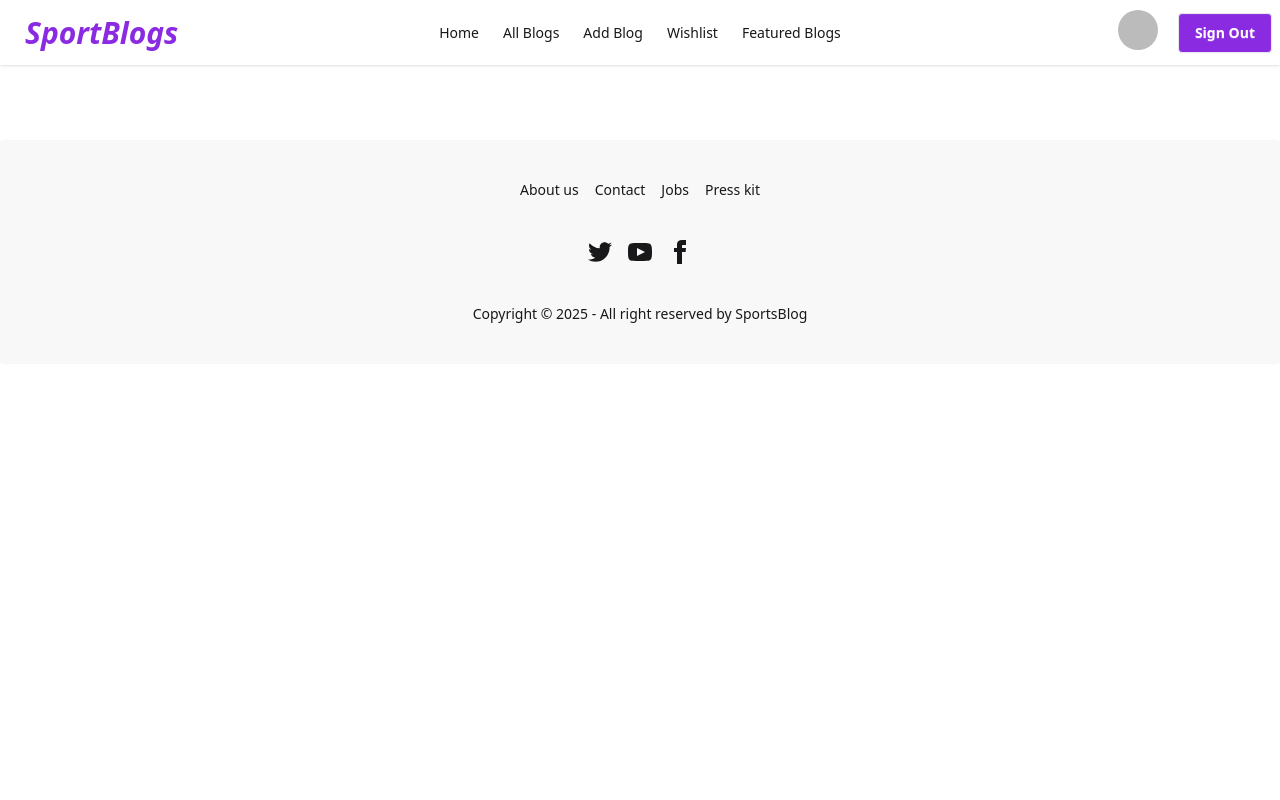
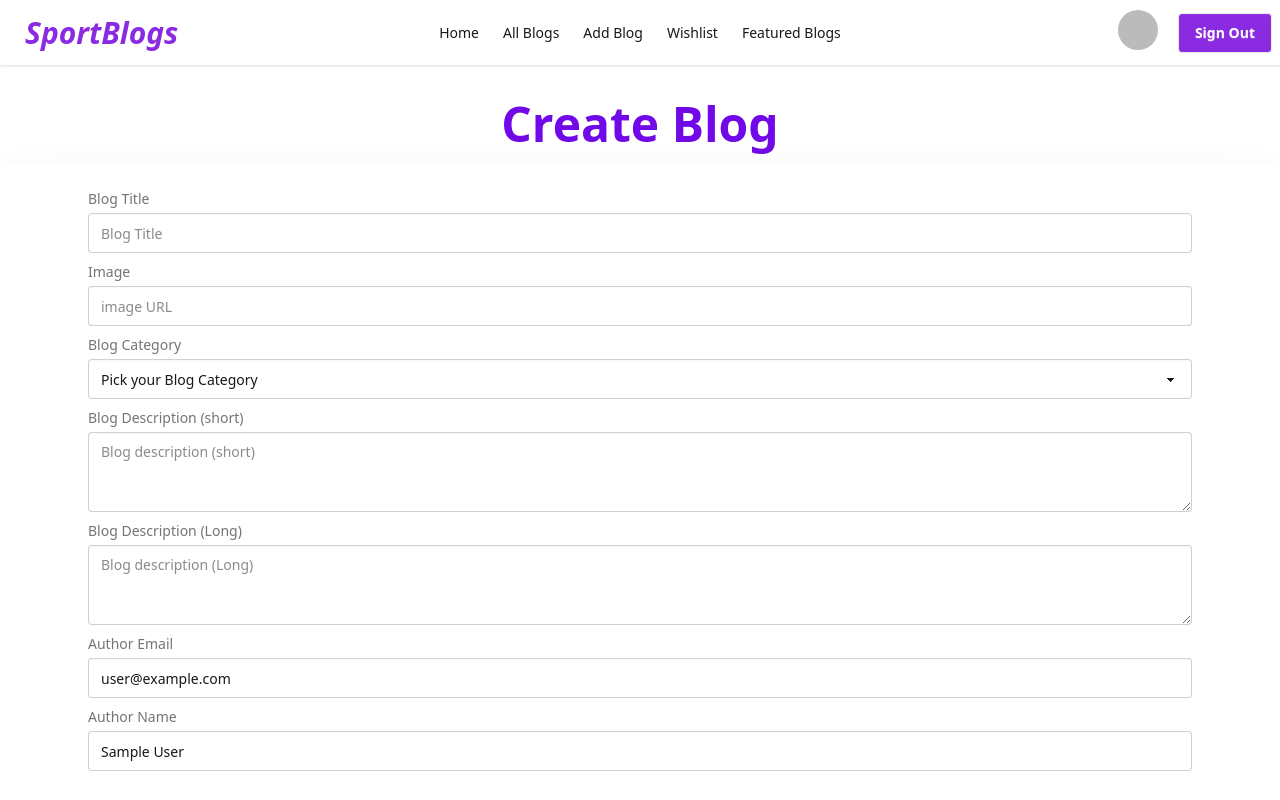
Before and after one commit to Navidh09/blog-website-client, a React (Vite) app: page /addBlog in a window 1280 px wide. Shown: the top 800 px of the page. Built offline with nearby package versions, Linux system fonts and the light colour scheme; no server answers; sample sign-in values are in the browser's storage.

Commit message:
add blog part done

```diff
--- a/package.json
+++ b/package.json
@@ -11,6 +11,7 @@
   },
   "dependencies": {
     "@tailwindcss/vite": "^4.1.5",
+    "@tanstack/react-table": "^8.21.3",
     "axios": "^1.9.0",
     "date-fns": "^4.1.0",
     "firebase": "^11.7.1",
@@ -22,6 +23,7 @@
     "react-icons": "^5.5.0",
     "react-router": "^7.5.3",
     "react-toastify": "^11.0.5",
+    "sweetalert2": "^11.21.0",
     "swiper": "^11.2.6",
     "tailwindcss": "^4.1.5"
   },
--- a/src/pages/AddBlog.jsx
+++ b/src/pages/AddBlog.jsx
@@ -1,7 +1,158 @@
-import React from "react";
+// import { useNavigate } from "react-router";
+import axios from "axios";
+import useAuth from "../hooks/useAuth";
+import Swal from "sweetalert2";
 
 const AddBlog = () => {
-  return <div></div>;
+  const { user } = useAuth();
+  // const navigate = useNavigate();
+
+  const handleAddJob = (e) => {
+    e.preventDefault();
+    const formData = new FormData(e.target);
+    const initialData = Object.fromEntries(formData.entries());
+
+    const finalData = {
+      ...initialData,
+      createdAt: new Date().toISOString(),
+    };
+
+    // console.log(finalData);
+    axios.post(`http://localhost:5000/blogs`, finalData).then((res) => {
+      if (res.data.insertedId) {
+        Swal.fire({
+          position: "top-end",
+          icon: "success",
+          title: "Your work has been saved",
+          showConfirmButton: false,
+          timer: 1500,
+        });
+        // navigate("/myBlogs");
+      }
+    });
+  };
+
+  return (
+    <div>
+      <h2 className="text-5xl font-bold text-violet-700 my-4 text-center">
+        Create Blog
+      </h2>
+      <div className="card bg-base-100 w-full mx-auto shadow-2xl">
+        <form onSubmit={handleAddJob} className="card-body w-[90vw] mx-auto">
+          {/* blog title */}
+          <div className="form-control">
+            <label className="label mb-1">
+              <span className="label-text">Blog Title</span>
+            </label>
+            <input
+              type="text"
+              name="title"
+              placeholder="Blog Title"
+              className="input input-bordered w-full"
+              required
+            />
+          </div>
+          {/* image url */}
+          <div className="form-control">
+            <label className="label mb-1">
+              <span className="label-text">Image</span>
+            </label>
+            <input
+              type="url"
+              name="image"
+              placeholder="image URL"
+              className="input input-bordered w-full"
+              required
+            />
+          </div>
+
+          {/* Blog Category */}
+          <div className="form-control">
+            <div>
+              <label className="label mb-1">
+                <span className="label-text">Blog Category</span>
+              </label>
+            </div>
+            <select
+              name="category"
+              defaultValue="Pick your Blog Category"
+              className="select w-full"
+              required
+            >
+              <option disabled={true}>Pick your Blog Category</option>
+              <option>Programming</option>
+              <option>Travel</option>
+              <option>Lifestyle</option>
+              <option>Finance</option>
+              <option>Health</option>
+            </select>
+          </div>
+
+          {/* short description */}
+          <div className="form-control">
+            <div>
+              <label className="label mb-1">
+                <span className="label-text">Blog Description (short)</span>
+              </label>
+            </div>
+            <textarea
+              className="textarea w-full"
+              name="shortDescription"
+              placeholder="Blog description (short)"
+              required
+            ></textarea>
+          </div>
+          <div className="form-control">
+            <div>
+              <label className="label mb-1">
+                <span className="label-text">Blog Description (Long)</span>
+              </label>
+            </div>
+            <textarea
+              className="textarea w-full"
+              name="longDescription"
+              placeholder="Blog description (Long)"
+              required
+            ></textarea>
+          </div>
+
+          {/* author email */}
+          <div className="form-control">
+            <label className="label mb-1">
+              <span className="label-text">Author Email</span>
+            </label>
+            <input
+              defaultValue={user?.email}
+              type="email"
+              name="email"
+              placeholder="Author-email"
+              className="input input-bordered w-full"
+              readOnly
+            />
+          </div>
+          {/* author name */}
+          <div className="form-control">
+            <label className="label mb-1">
+              <span className="label-text">Author Name</span>
+            </label>
+            <input
+              defaultValue={user?.displayName}
+              type="text"
+              name="author"
+              placeholder="Author-name"
+              className="input input-bordered w-full"
+              readOnly
+            />
+          </div>
+
+          {/* add Blog button */}
+          <div className="form-control mt-6">
+            <button className="btn btn-primary btn-block">Add Blog</button>
+          </div>
+        </form>
+      </div>
+    </div>
+  );
 };
 
 export default AddBlog;
```
Also changed, not shown: 1 other file (tests, documents, lock files or other folders).
